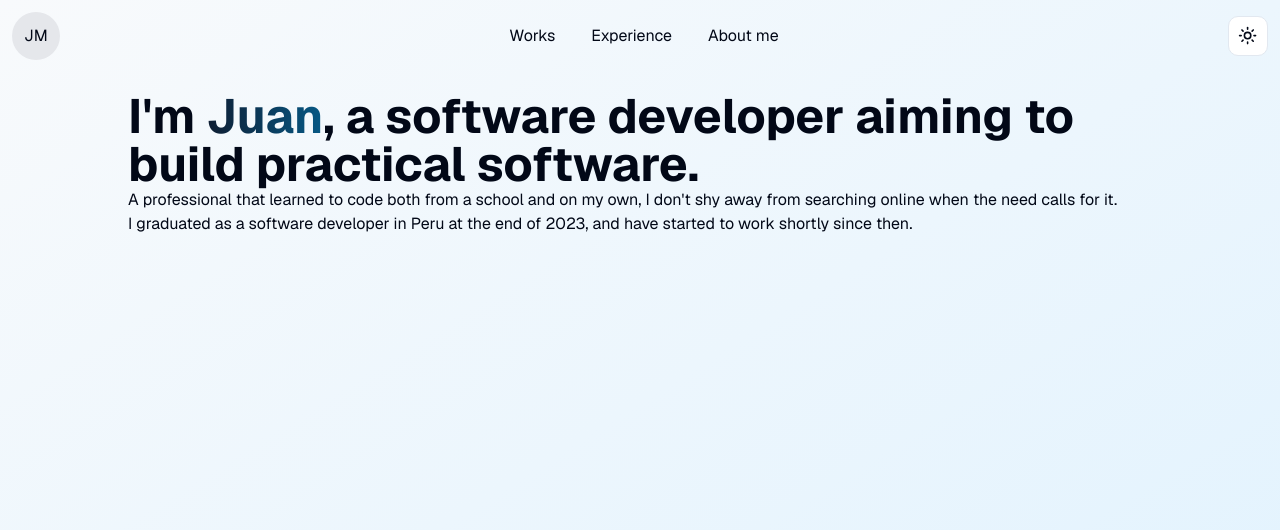
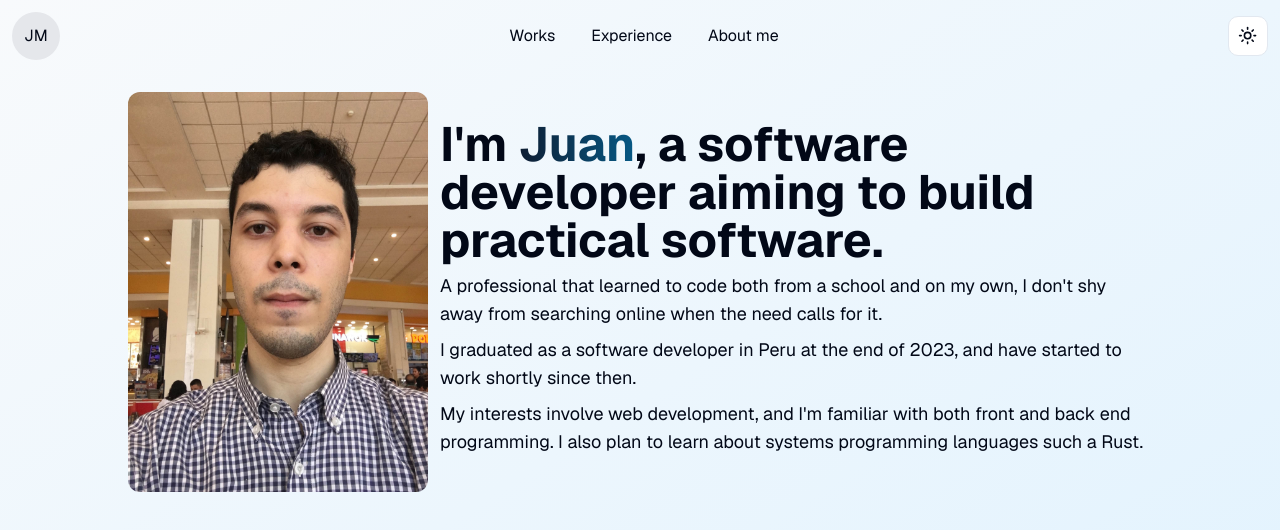
Before and after one commit to marc115/portfolio, a Next.js app: page /me in a window 1280 px wide. Shown: the top 530 px of the page. Built offline with nearby package versions, Linux system fonts and the light colour scheme.

Commit message:
writing more about me

```diff
--- a/app/me/page.tsx
+++ b/app/me/page.tsx
@@ -1,11 +1,24 @@
-export default function Me () {
+import me from '@/public/me/IMG_0010.jpg'
+import Image from 'next/image'
+
+export default function Me() {
     return (
         <div className="m-5 md:mx-32">
-            <h1 className="font-bold text-5xl">I&apos;m
-            <span className="gradient-text bg-gradient-to-r from-slate-900 to-sky-800 dark:from-slate-50 dark:to-sky-300 bg-clip-text text-transparent"> Juan</span>,
-            a software developer aiming to build practical software.</h1>
-            <p>A professional that learned to code both from a school and on my own, I don&apos;t shy away from searching online when the need calls for it.</p>
-            <p>I graduated as a software developer in Peru at the end of 2023, and have started to work shortly since then. </p>
+            <div className='flex flex-col md:flex-row gap-3 items-center'>
+                <Image src={me} width={300} height={1200} alt='me' className='rounded-lg shadow-md1' />
+
+                <div className='text-lg gap-y-2 flex flex-col'>
+                    <h1 className="font-bold text-5xl">I&apos;m
+                        <span className="gradient-text bg-gradient-to-r from-slate-900 to-sky-800 dark:from-slate-50 dark:to-sky-300 bg-clip-text text-transparent"> Juan</span>,
+                        a software developer aiming to build practical software.</h1>
+                    <p>A professional that learned to code both from a school and on my own, I don&apos;t shy away from searching online when the need calls for it.</p>
+                    <p>I graduated as a software developer in Peru at the end of 2023, and have started to work shortly since then. </p>
+                    <p>My interests involve web development, and I'm familiar with both front and back end programming. I also plan to learn about systems programming languages such a Rust.</p>
+                    <div>
+
+                    </div>
+                </div>
+            </div>
         </div>
     )
 }
```
Also changed, not shown: public/me/IMG_0010.jpg (added).
